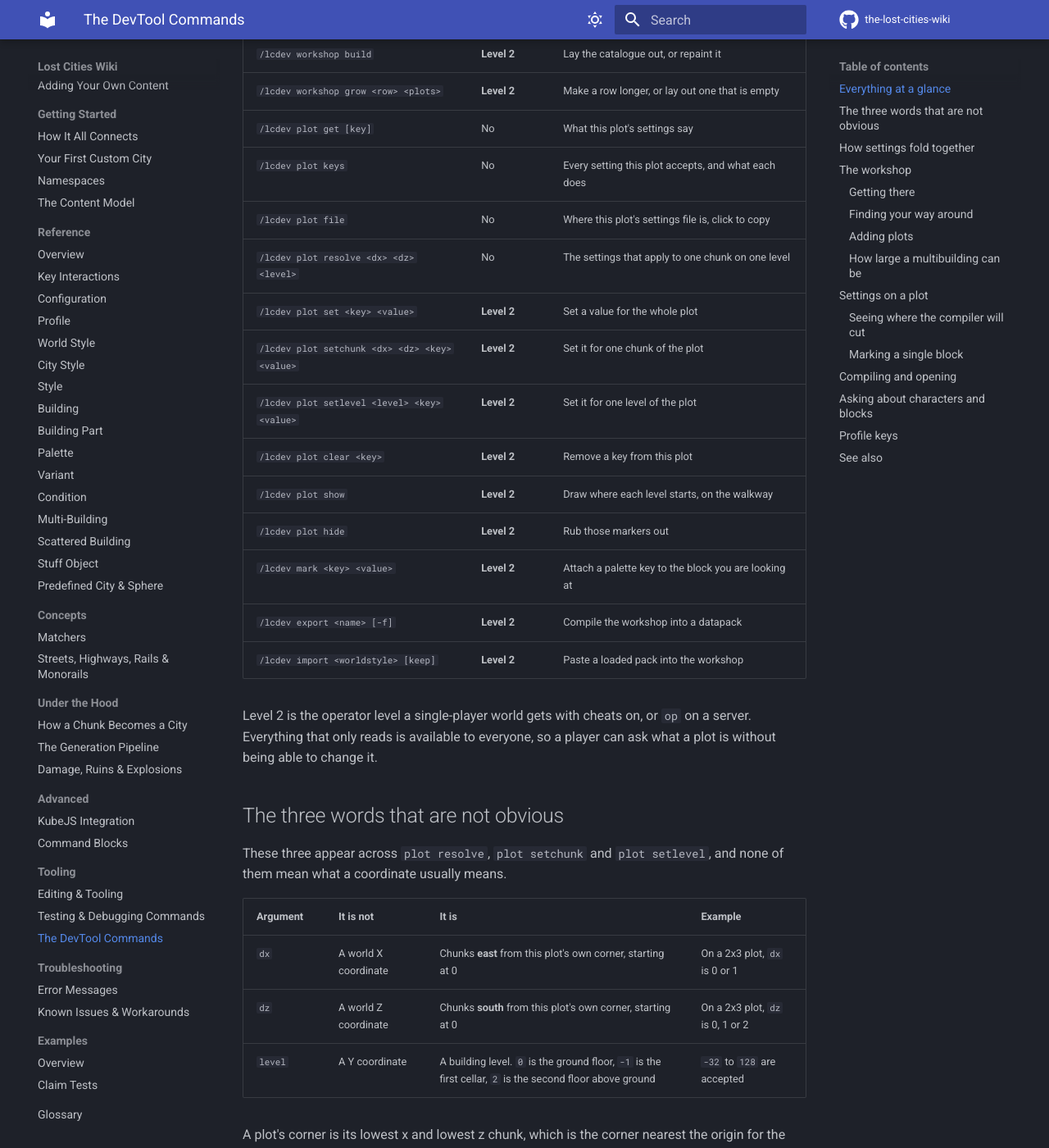
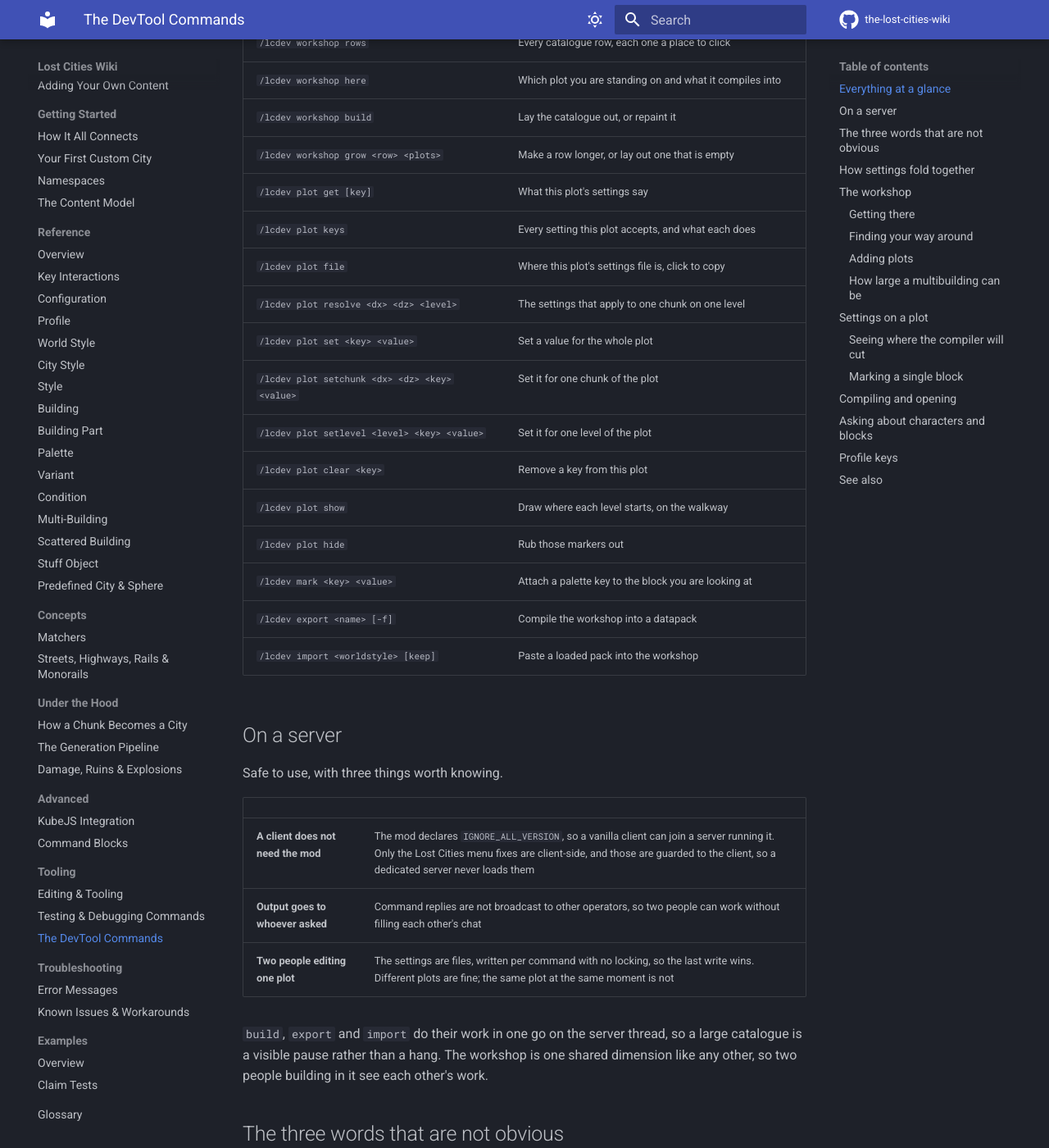
Before and after one commit to RinkyDinkyNooble/the-lost-cities-wiki, an MkDocs documentation site: the page built from docs/tooling/lcdev.md, in a window 1280 px wide and 1400 px high, scrolled down 914 px. Shown: the whole window at 82% size. Built offline with MkDocs 1.6.1 and Material for MkDocs 9.7.7, drawn with Linux system fonts in a browser that asks for light colours; comment, search, counter and statistics services are not loaded; some of the changed text lies outside the part shown.

Commit message:
Gate every command behind op, and say how it behaves on a server
You could teleport to the workshop in survival without being opped, found in
play and confirmed in the tree: `/lcdev workshop go` moved a player between
dimensions with no permission check. Every one of the ten command roots
requires level 2 now, rather than only the ones that write. It is a tool for
building a pack, not a feature for players.

Also found while checking the rest of the multiplayer surface: loadGrownRows
returned early without clearing the static map, so in single player a world
opened after one with grown rows inherited them and laid out plots its own
registry had never heard of. Cleared on every path now.

The rest of the surface checks out and is documented rather than changed. The
client-only mixins are in the mixin config's client block and ClientEvents is
Dist.CLIENT, so a dedicated server never loads them. displayTest is
IGNORE_ALL_VERSION, so a vanilla client can join a server running this. Chat
output passes false for broadcast, so a reply goes to whoever asked rather
than to every operator.

One limit left as it is: plot settings are files written per command with no
locking, so two people editing the same plot at the same moment resolve as
last write wins. Different plots are fine.

The editing page no longer says the converter is still coming, and the two
routes for turning a build into a part are three. The Lost Cities claim in
that warning is untouched and still carries its chip: the mod has no import
path, and nothing here changes that.

Co-Authored-By: Claude Opus 5 <noreply@anthropic.com>

```diff
--- a/docs/tooling/lcdev.md
+++ b/docs/tooling/lcdev.md
@@ -7,36 +7,51 @@ Every `/lcdev` command, what each argument means, and what it does to your world
 
 ## Everything at a glance
 
-| Command | Needs op? | What it is for |
-|---|---|---|
-| `/lcdev report` | No | What the generator chose for the chunk you are standing in |
-| `/lcdev key <name>` | No | What a profile key means, its section, type, range and default |
-| `/lcdev char <character>` | No | What a palette character resolves to here |
-| `/lcdev block <id>` | No | Which characters produce a given block here |
-| `/lcdev in <asset> char <character>` | No | The same lookup inside one named asset |
-| `/lcdev in <asset> block <id>` | No | The same, in reverse, inside one named asset |
-| `/lcdev workshop go` | No | Teleport to the workshop dimension |
-| `/lcdev workshop rows` | No | Every catalogue row, each one a place to click |
-| `/lcdev workshop here` | No | Which plot you are standing on and what it compiles into |
-| `/lcdev workshop build` | **Level 2** | Lay the catalogue out, or repaint it |
-| `/lcdev workshop grow <row> <plots>` | **Level 2** | Make a row longer, or lay out one that is empty |
-| `/lcdev plot get [key]` | No | What this plot's settings say |
-| `/lcdev plot keys` | No | Every setting this plot accepts, and what each does |
-| `/lcdev plot file` | No | Where this plot's settings file is, click to copy |
-| `/lcdev plot resolve <dx> <dz> <level>` | No | The settings that apply to one chunk on one level |
-| `/lcdev plot set <key> <value>` | **Level 2** | Set a value for the whole plot |
-| `/lcdev plot setchunk <dx> <dz> <key> <value>` | **Level 2** | Set it for one chunk of the plot |
-| `/lcdev plot setlevel <level> <key> <value>` | **Level 2** | Set it for one level of the plot |
-| `/lcdev plot clear <key>` | **Level 2** | Remove a key from this plot |
-| `/lcdev plot show` | **Level 2** | Draw where each level starts, on the walkway |
-| `/lcdev plot hide` | **Level 2** | Rub those markers out |
-| `/lcdev mark <key> <value>` | **Level 2** | Attach a palette key to the block you are looking at |
-| `/lcdev export <name> [-f]` | **Level 2** | Compile the workshop into a datapack |
-| `/lcdev import <worldstyle> [keep]` | **Level 2** | Paste a loaded pack into the workshop |
+**Every `/lcdev` command needs permission level 2.** That is the operator level, which
+a single-player world gets with cheats enabled and a server gives with `op`. It is a
+tool for building a pack, not a feature for players: it teleports between dimensions,
+writes tens of thousands of blocks, and reads and writes files beside your world.
 
-Level 2 is the operator level a single-player world gets with cheats on, or `op` on
-a server. Everything that only reads is available to everyone, so a player can ask
-what a plot is without being able to change it.
+| Command | What it is for |
+|---|---|
+| `/lcdev report` | What the generator chose for the chunk you are standing in |
+| `/lcdev key <name>` | What a profile key means, its section, type, range and default |
+| `/lcdev char <character>` | What a palette character resolves to here |
+| `/lcdev block <id>` | Which characters produce a given block here |
+| `/lcdev in <asset> char <character>` | The same lookup inside one named asset |
+| `/lcdev in <asset> block <id>` | The same, in reverse, inside one named asset |
+| `/lcdev workshop go` | Teleport to the workshop dimension |
+| `/lcdev workshop rows` | Every catalogue row, each one a place to click |
+| `/lcdev workshop here` | Which plot you are standing on and what it compiles into |
+| `/lcdev workshop build` | Lay the catalogue out, or repaint it |
+| `/lcdev workshop grow <row> <plots>` | Make a row longer, or lay out one that is empty |
+| `/lcdev plot get [key]` | What this plot's settings say |
+| `/lcdev plot keys` | Every setting this plot accepts, and what each does |
+| `/lcdev plot file` | Where this plot's settings file is, click to copy |
+| `/lcdev plot resolve <dx> <dz> <level>` | The settings that apply to one chunk on one level |
+| `/lcdev plot set <key> <value>` | Set a value for the whole plot |
+| `/lcdev plot setchunk <dx> <dz> <key> <value>` | Set it for one chunk of the plot |
+| `/lcdev plot setlevel <level> <key> <value>` | Set it for one level of the plot |
+| `/lcdev plot clear <key>` | Remove a key from this plot |
+| `/lcdev plot show` | Draw where each level starts, on the walkway |
+| `/lcdev plot hide` | Rub those markers out |
+| `/lcdev mark <key> <value>` | Attach a palette key to the block you are looking at |
+| `/lcdev export <name> [-f]` | Compile the workshop into a datapack |
+| `/lcdev import <worldstyle> [keep]` | Paste a loaded pack into the workshop |
+
+## On a server
+
+Safe to use, with three things worth knowing.
+
+| | |
+|---|---|
+| **A client does not need the mod** | The mod declares `IGNORE_ALL_VERSION`, so a vanilla client can join a server running it. Only the Lost Cities menu fixes are client-side, and those are guarded to the client, so a dedicated server never loads them |
+| **Output goes to whoever asked** | Command replies are not broadcast to other operators, so two people can work without filling each other's chat |
+| **Two people editing one plot** | The settings are files, written per command with no locking, so the last write wins. Different plots are fine; the same plot at the same moment is not |
+
+`build`, `export` and `import` do their work in one go on the server thread, so a
+large catalogue is a visible pause rather than a hang. The workshop is one shared
+dimension like any other, so two people building in it see each other's work.
 
 ## The three words that are not obvious
 
```
Also changed, not shown: docs/tooling/editing.md (+7 -4 lines), mod/description/changelog-1.1.0.md (+13 -0 lines), 4 other files.
